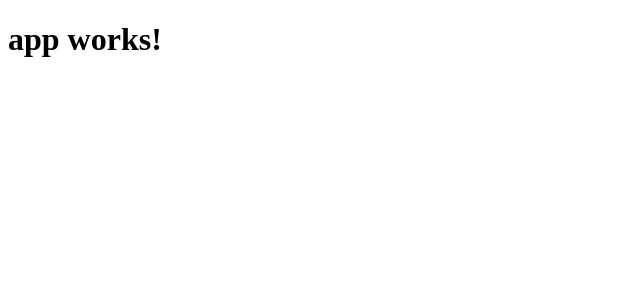
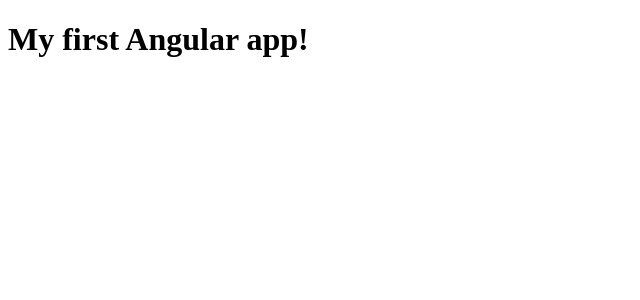
Before and after one commit to jmllegrand/angular101, an Angular app: page / in a window 1280 px wide. Shown: the top 300 px of the page, without its empty margins (0-640 px from the left). Built offline with nearby package versions, Linux system fonts and the light colour scheme.

Commit message:
refactor: change the content of the title property

```diff
--- a/src/app/app.component.ts
+++ b/src/app/app.component.ts
@@ -6,5 +6,5 @@ import { Component } from '@angular/core';
   styleUrls: ['./app.component.css']
 })
 export class AppComponent {
-  title = 'app works!';
+  title = 'My first Angular app!';
 }
```
